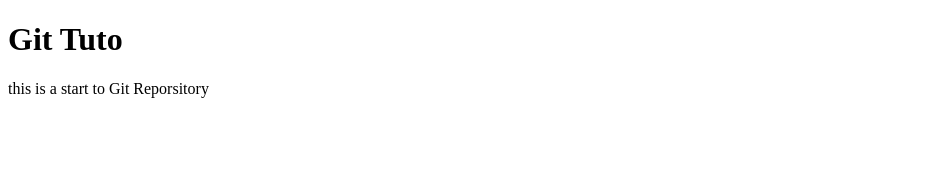
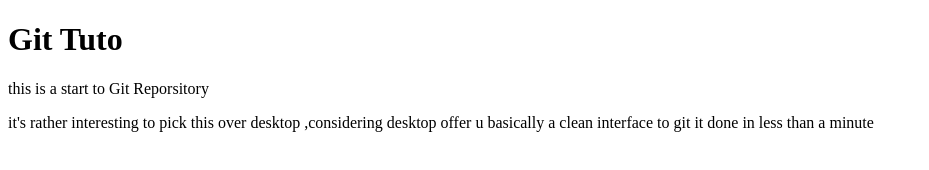
Before and after one commit to Eddaoudi-Mouhsine/Git-Sandbox, a plain HTML site: page index.html in a window 1280 px wide. Shown: the whole page, without its empty margins (0-929 px from the left). Drawn offline with Linux system fonts and the light colour scheme.

Commit message:
second commit

```diff
--- a/index.html
+++ b/index.html
@@ -9,5 +9,8 @@
 <body>
     <h1>Git Tuto</h1>
     <p>this is a start to Git Reporsitory </p>
+    <p>it's rather interesting to pick this over desktop ,considering desktop offer u basically
+        a clean interface to  git it done in less than a minute
+    </p>
 </body>
 </html>
```
